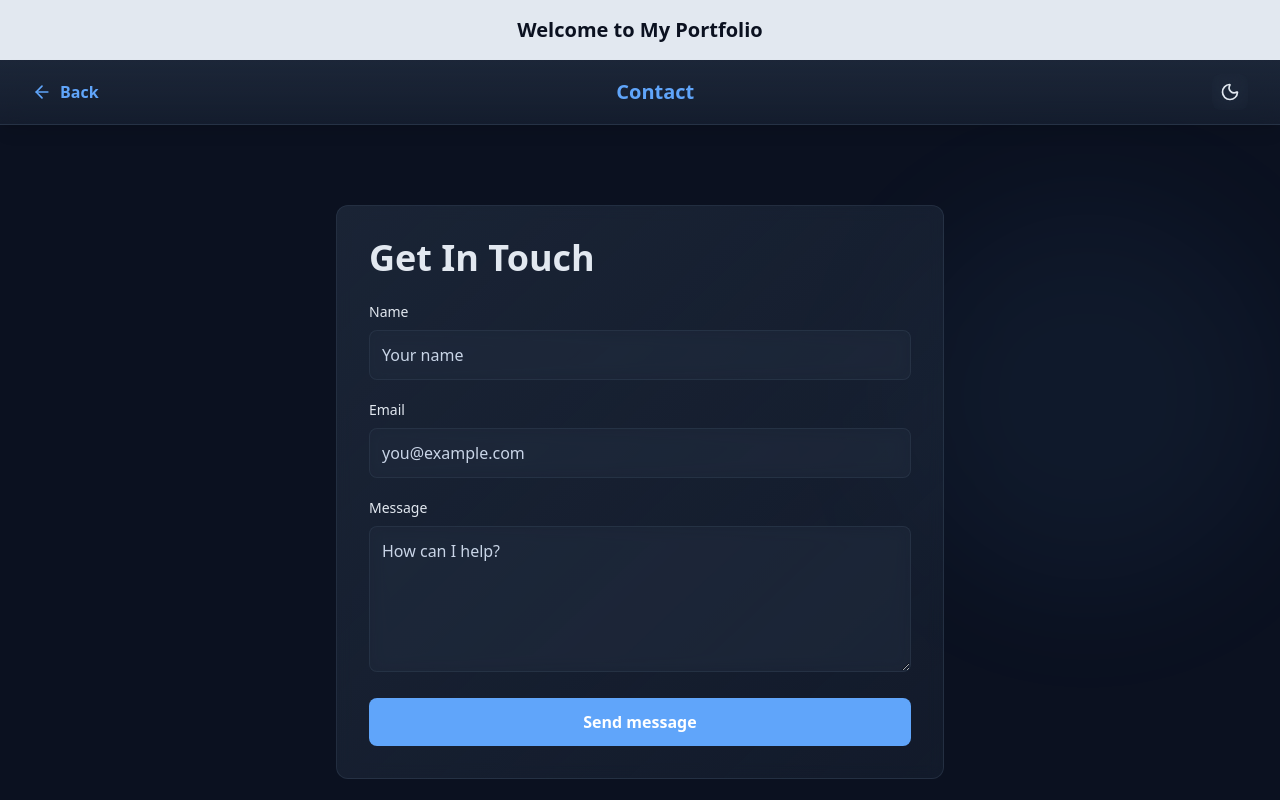
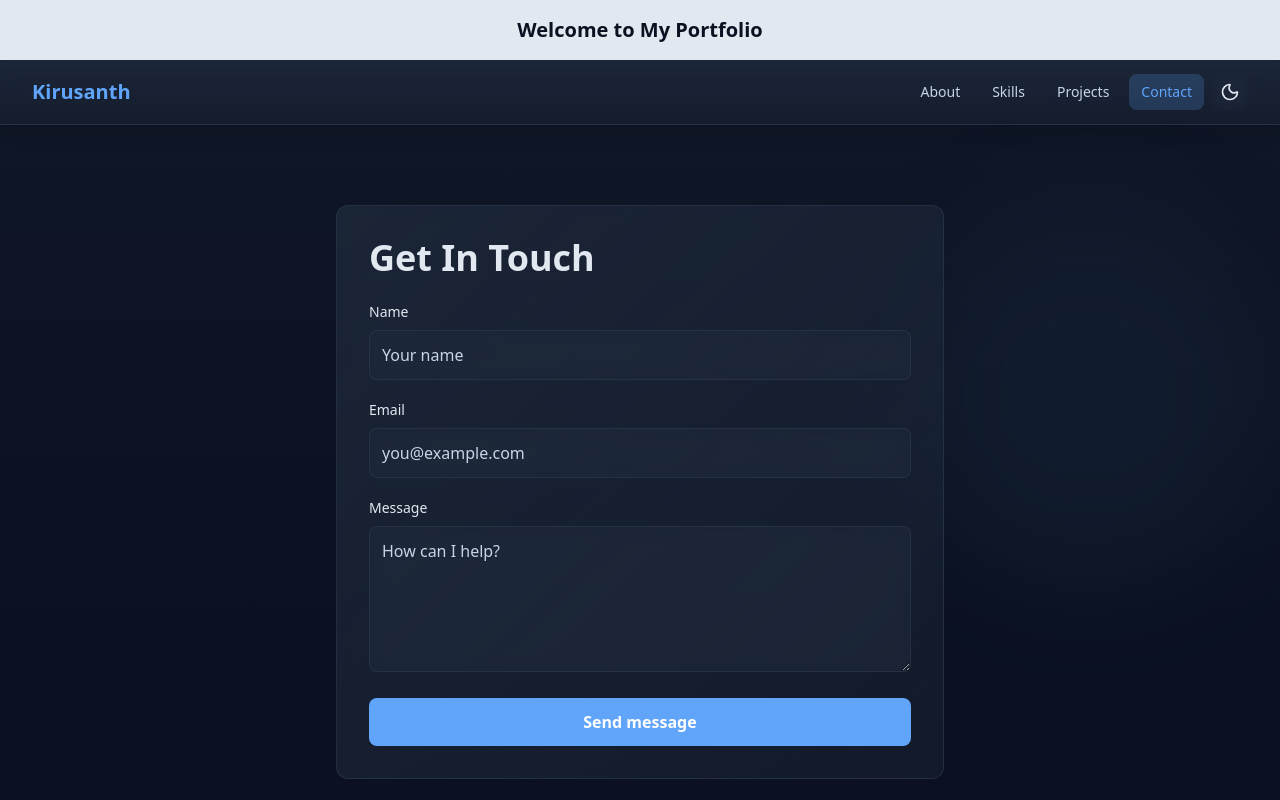
Before and after one commit to Kirusanth290/personal-website, a Next.js app: page /contact in a window 1280 px wide. Shown: the top 800 px of the page. Built offline with nearby package versions, Linux system fonts and the light colour scheme.

Commit message:
Update navbar

```diff
--- a/app/contact/page.tsx
+++ b/app/contact/page.tsx
@@ -88,28 +88,52 @@ export default function Contact() {
 
   return (
     <div className="min-h-screen bg-[var(--background)]">
-      {/* Navigation */}
       <nav className="sticky top-0 z-50 backdrop-blur-md bg-gradient-to-b from-[var(--card-bg)]/90 to-[var(--card-bg)]/50 border-b border-[var(--card-border)]/50 shadow-lg">
   <div className="max-w-7xl mx-auto px-4 sm:px-6 lg:px-8">
     <div className="flex items-center justify-between h-16">
       <Link
         href="/"
-              className="flex items-center gap-2 text-[var(--accent)] hover:opacity-80 transition-opacity font-semibold"
+        className="text-xl font-bold text-[var(--accent)] hover:opacity-80 transition-opacity"
       >
-              <ArrowLeft className="w-5 h-5" />
-              Back
+        Kirusanth
       </Link>
 
-            <h1 className="text-xl font-bold text-[var(--accent)]">Contact</h1>
+      <div className="flex items-center gap-2">
+        <Link
+          href="/#about"
+          className="px-3 py-2 rounded-lg text-sm font-medium hover:bg-[var(--card-bg)]/50 text-[var(--text-secondary)] transition-all"
+        >
+          About
+        </Link>
+        <Link
+          href="/#skills"
+          className="px-3 py-2 rounded-lg text-sm font-medium hover:bg-[var(--card-bg)]/50 text-[var(--text-secondary)] transition-all"
+        >
+          Skills
+        </Link>
+        <Link
+          href="/projects"
+          className="px-3 py-2 rounded-lg text-sm font-medium hover:bg-[var(--card-bg)]/50 text-[var(--text-secondary)] transition-all"
+        >
+          Projects
+        </Link>
+        <Link
+          href="/contact"
+          className="px-3 py-2 rounded-lg text-sm font-medium bg-[var(--accent)]/20 text-[var(--accent)] transition-all"
+        >
+          Contact
+        </Link>
 
         <ThemeToggle />
       </div>
     </div>
+  </div>
 </nav>
+
 
       {/* Main Content */}
       <section className="relative py-20">
-        <div className="absolute insesst-0 bg-gradient-to-b from-[var(--card-bg)]/20 via-transparent to-transparent pointer-events-none" />
+        <div className="absolute inset-0 bg-gradient-to-b from-[var(--card-bg)]/20 via-transparent to-transparent pointer-events-none" />
         <div className="absolute top-20 right-0 w-96 h-96 bg-[var(--accent)]/5 rounded-full blur-3xl pointer-events-none" />
 
         <main className="max-w-2xl mx-auto px-4 sm:px-6 lg:px-8 relative z-10">
```
Lines whose indentation alone changed are shown as unchanged.
